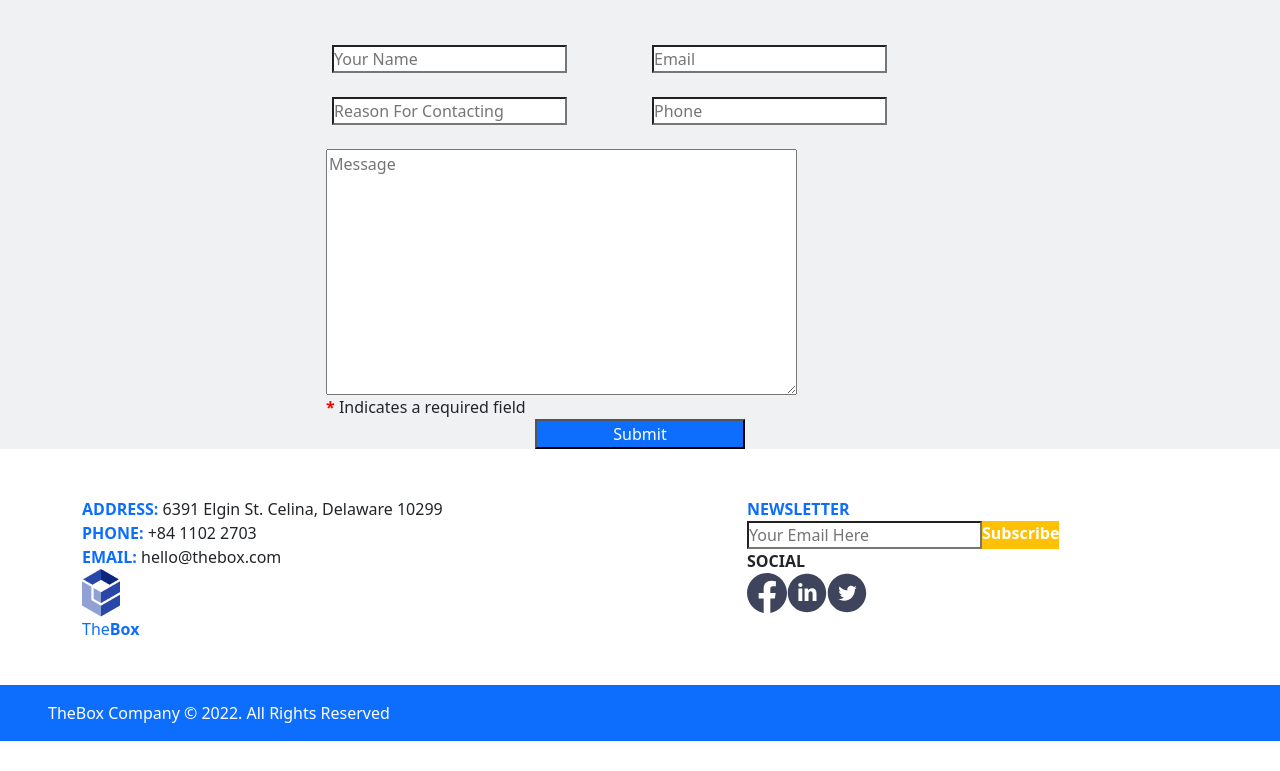
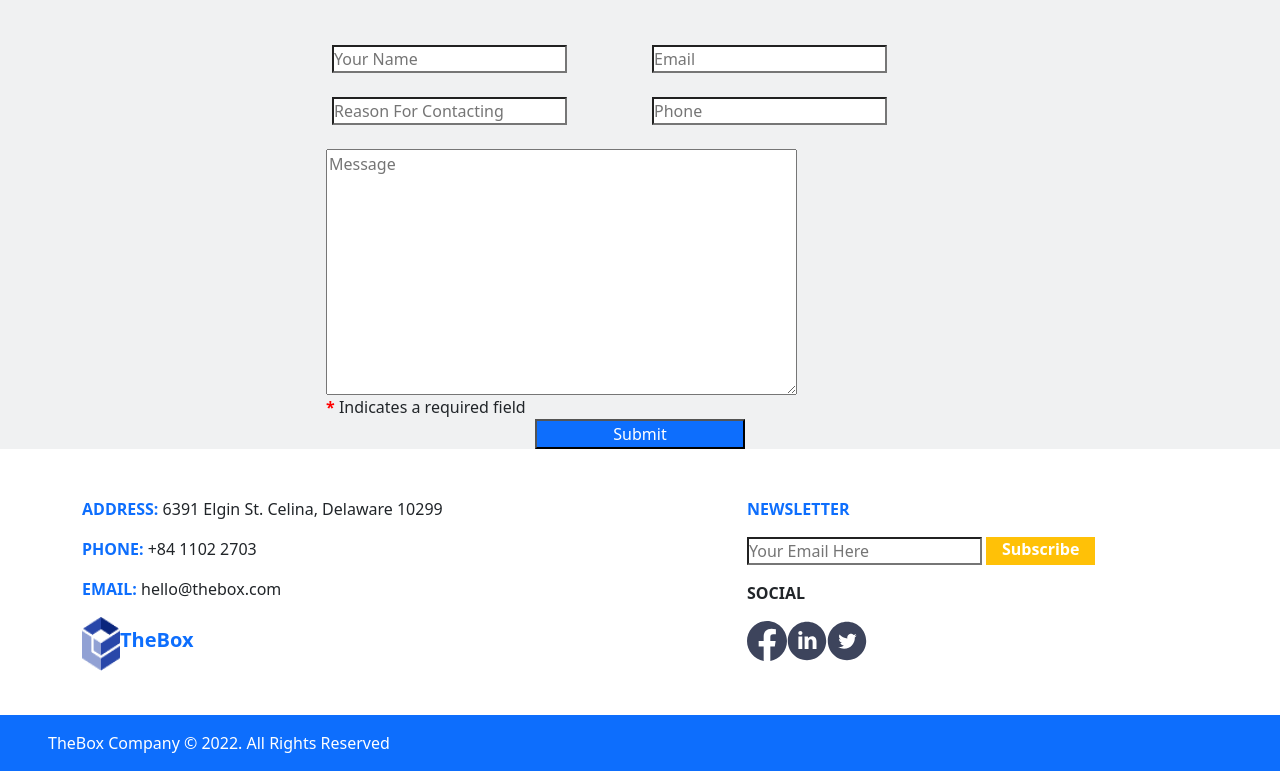
Before and after one commit to joyrudra-itobuz/AssetOptimizer, a website built with webpack: page src/index.html in a window 1280 px wide. Shown: the part 4284-5055 px from the top of the page. Before the commit the page ends 5025 px from the top, so only its background shows below. Built offline with nearby package versions, Linux system fonts and the light colour scheme; files whose address does not match are found by name.

Commit message:
Commit with Index.html bootstrap

```diff
--- a/src/index.html
+++ b/src/index.html
@@ -464,7 +464,7 @@
     <footer class="footer container mt-5">
       <div class="row">
         <div
-          class="footer-flex-left d-flex flex-column col-5 align-items-start"
+          class="footer-flex-left d-flex flex-column col-5 align-items-start gap-3"
         >
           <div class="address">
             <b class="footer-blue text-primary">ADDRESS:</b> 6391 Elgin St.
@@ -478,25 +478,27 @@
           </div>
           <div class="footer-icon d-flex col-4">
             <!--          <img src="images/content/main-logo.png" alt="no=image">-->
-            <div class="bottom-logo-text text-primary">
+            <div class="bottom-logo-text text-primary d-flex">
               <img src="images/content/logo.png" />
-              <em>The</em><b>Box</b>
+              <p class="pt-2 fs-5 fw-bolder"><em>The</em><b>Box</b></p>
             </div>
           </div>
         </div>
 
         <div
-          class="footer-flex-right d-flex flex-column col-5 offset-2 align-items-start"
+          class="footer-flex-right d-flex flex-column col-5 offset-2 align-items-start gap-3"
         >
           <div class="footer-blue text-primary"><b>NEWSLETTER</b></div>
-          <div class="subscribe-flex d-flex">
+          <div class="subscribe-flex d-flex gap-1">
             <label
               ><input
                 type="text"
                 class="footer-input-email"
                 placeholder="Your Email Here"
             /></label>
-            <div class="footer-subscribe text-white bg-warning">
+            <div
+              class="footer-subscribe text-white bg-warning border-1 ps-3 pe-3"
+            >
               <b>Subscribe</b>
             </div>
           </div>
```
